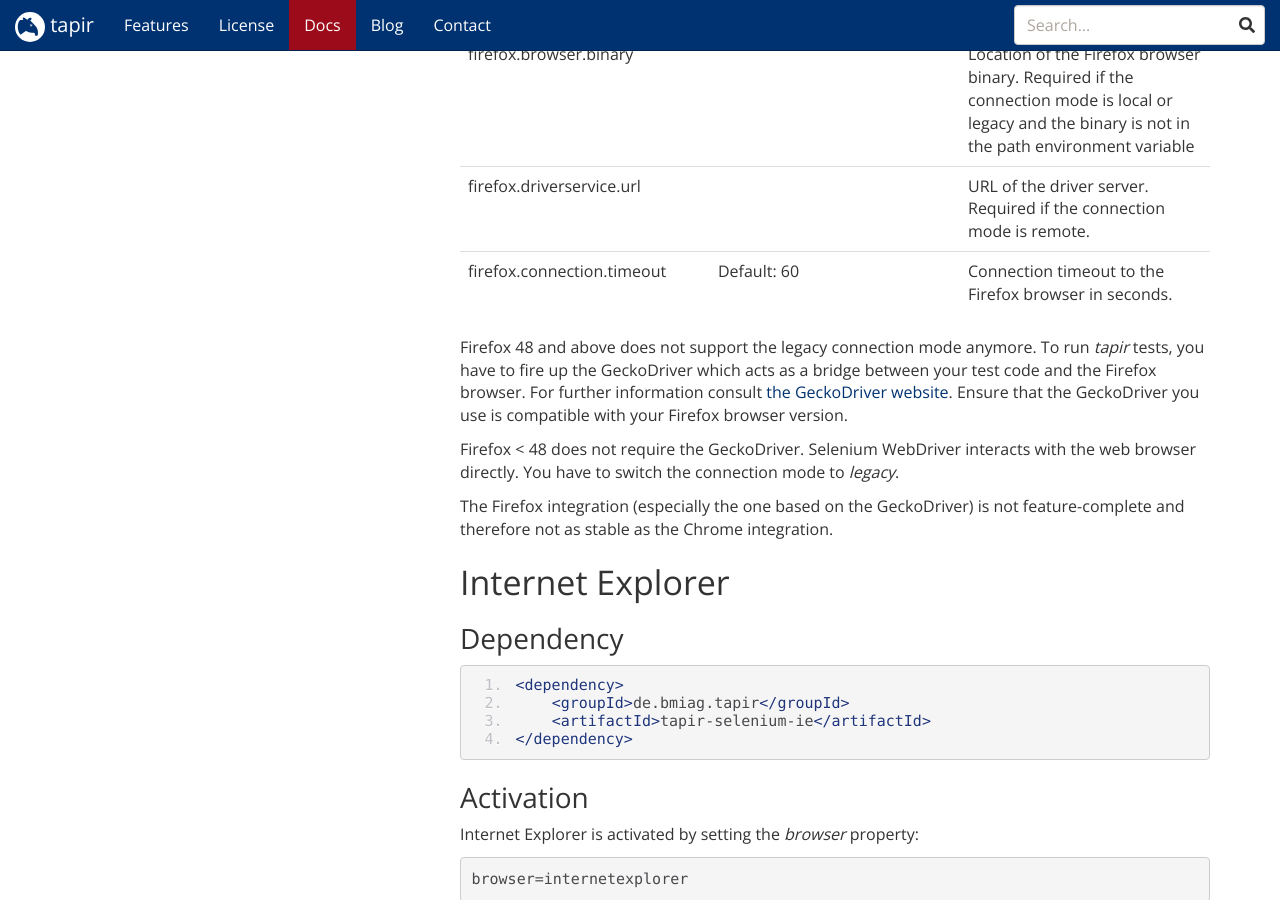
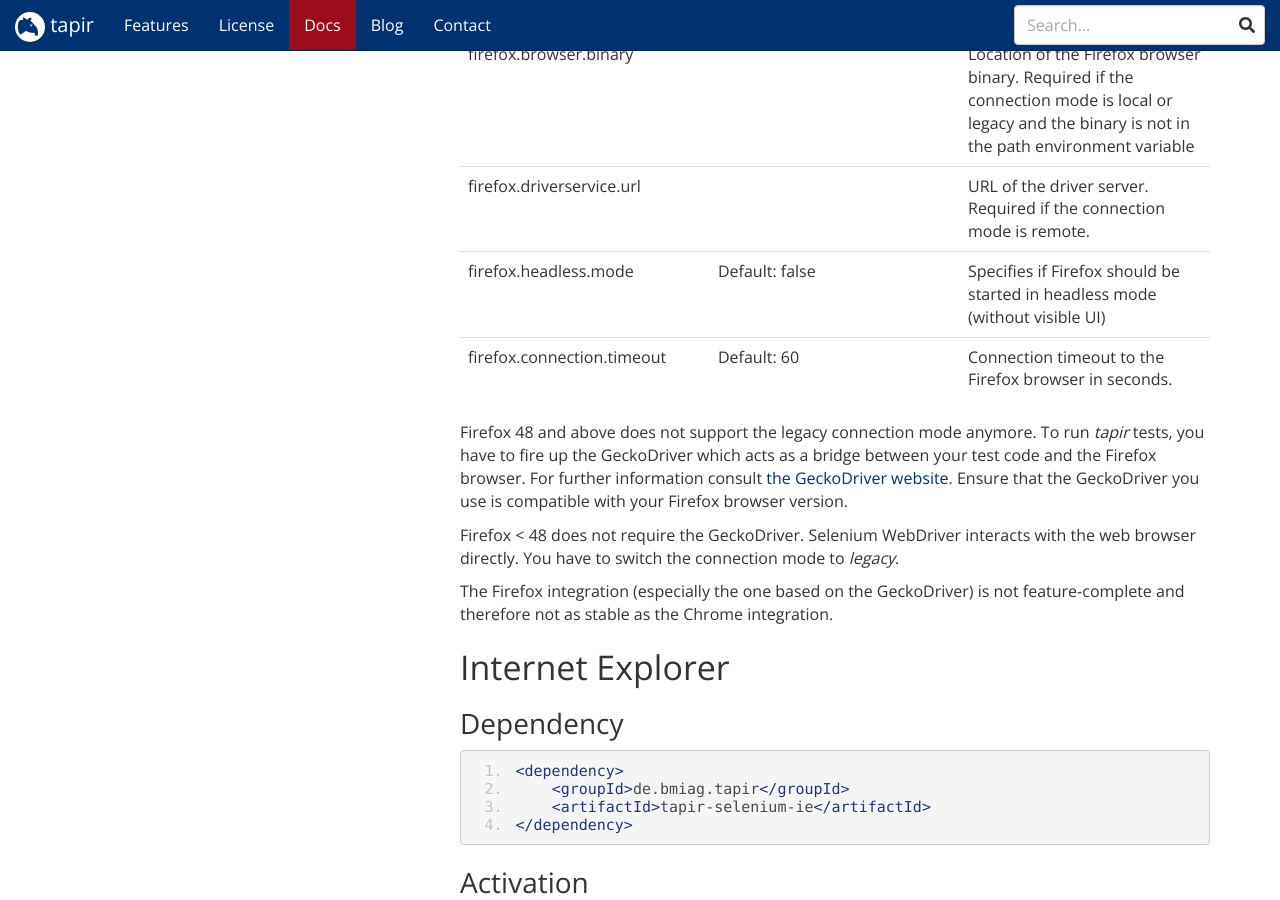
Before and after one commit to tapir-test/tapir-website, a Jekyll site: the page built from _docs/selenium/Web_Browser_module.md, in a window 1280 px wide and 900 px high, scrolled down 2179 px. Built offline with Jekyll 4.4.1, drawn with Linux system fonts in a browser that asks for light colours; nearby versions of some CDN libraries; comment, search, counter and statistics services are not loaded.

Commit message:
Headless Firefox property added
Signed-off-by: Oliver Libutzki <oliver.libutzki@bmiag.de>

```diff
--- a/_docs/selenium/Web_Browser_module.md
+++ b/_docs/selenium/Web_Browser_module.md
@@ -143,6 +143,11 @@
 <td>URL of the driver server. Required if the connection mode is remote.</td>
 </tr>
 <tr class="odd">
+<td>firefox.headless.mode</td>
+<td>Default: false</td>
+<td>Specifies if Firefox should be started in headless mode (without visible UI)</td>
+</tr>
+<tr class="even">
 <td>firefox.connection.timeout</td>
 <td>Default: 60</td>
 <td>Connection timeout to the Firefox browser in seconds.</td>
```
